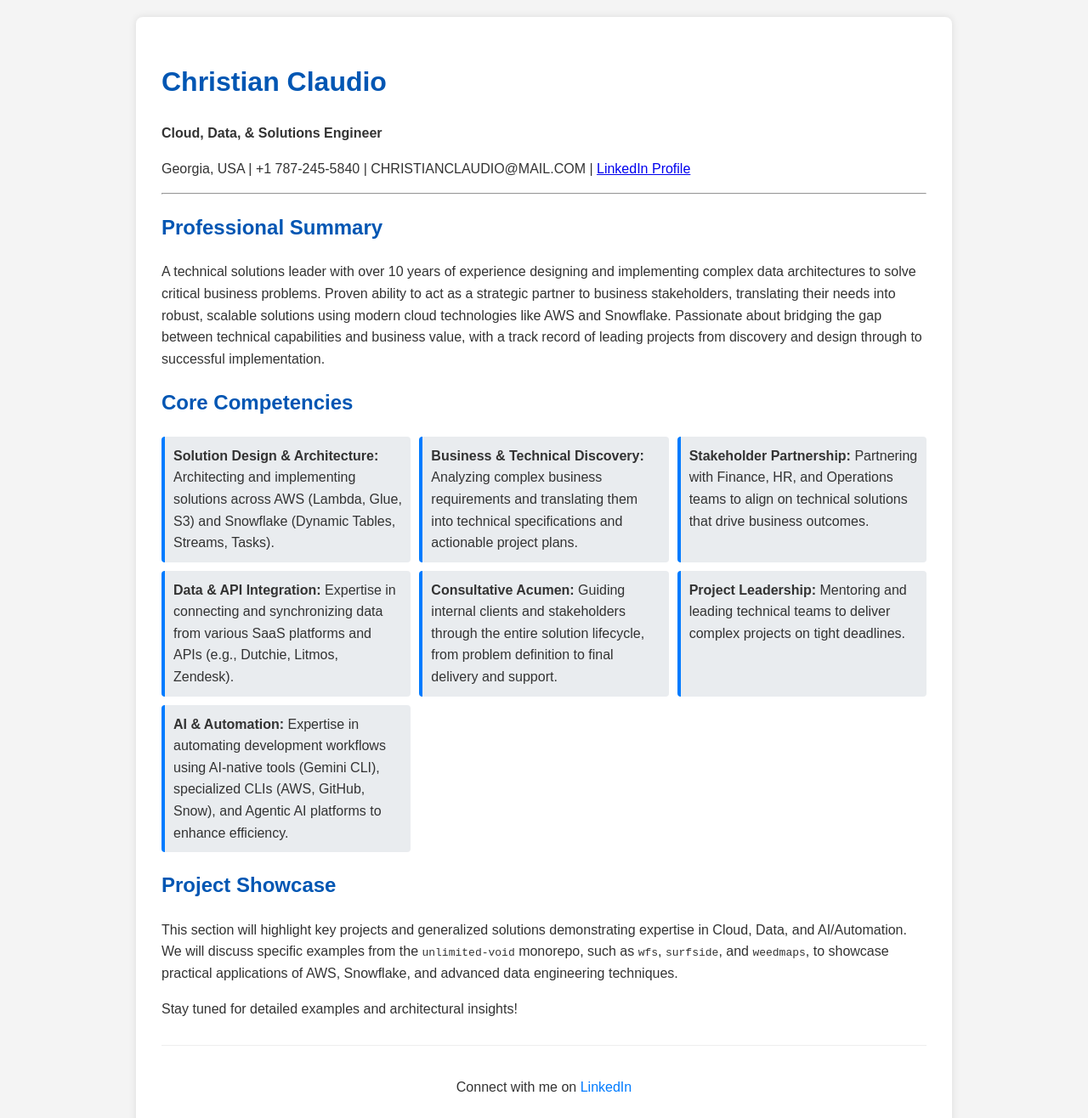
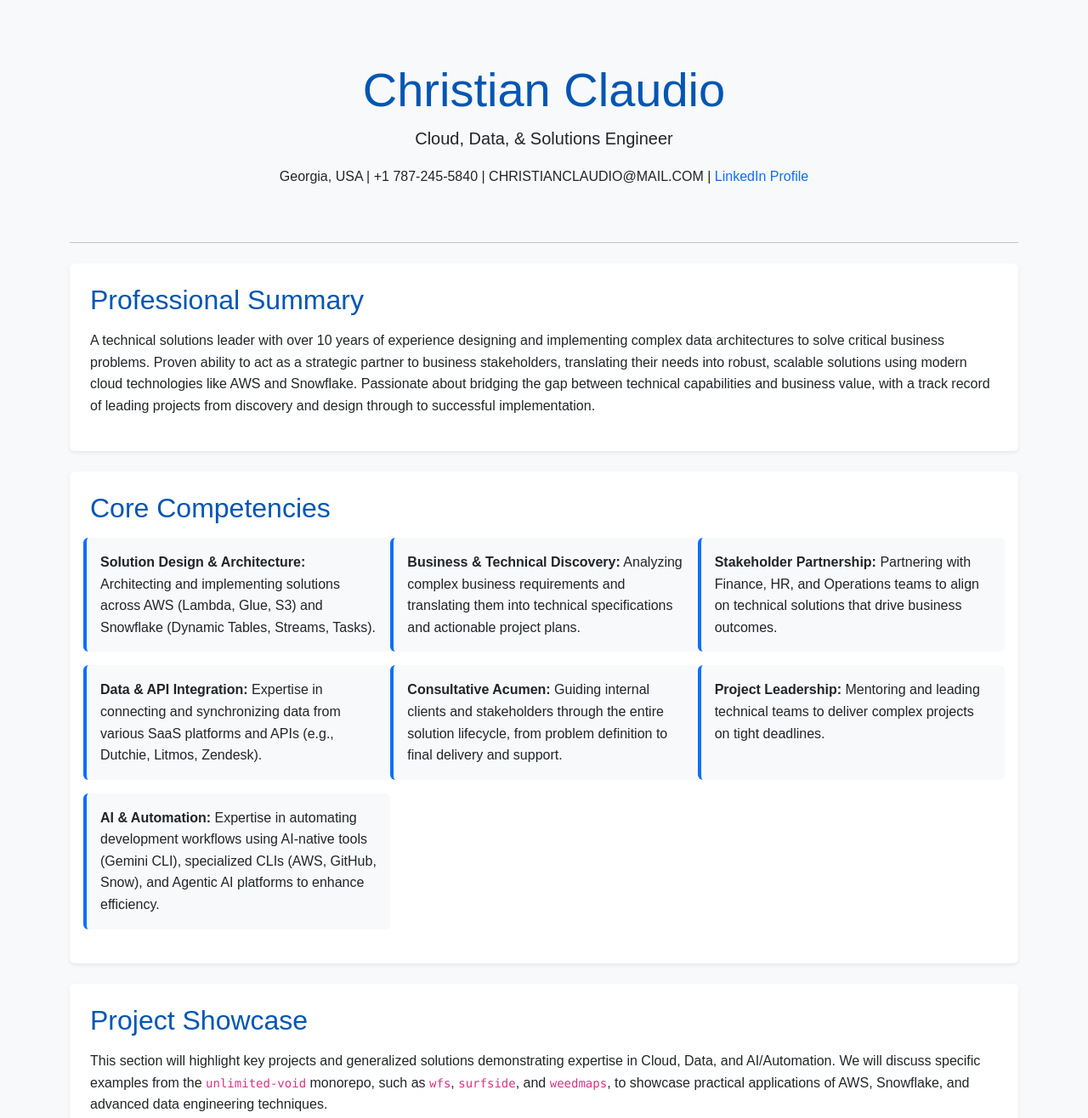
Before and after one commit to christianclaudio/christianclaudio.github.io, a plain HTML site: page index.html in a window 1280 px wide. Shown: the top 1316 px of the page at 85% size. Drawn offline with nearby package versions, Linux system fonts and the light colour scheme.

Commit message:
Integrate Bootstrap for improved design and responsiveness

```diff
--- a/index.html
+++ b/index.html
@@ -4,101 +4,75 @@
     <meta charset="UTF-8">
     <meta name="viewport" content="width=device-width, initial-scale=1.0">
     <title>Christian Claudio - Cloud, Data, & Solutions Engineer</title>
+    <!-- Bootstrap CSS -->
+    <link href="https://cdn.jsdelivr.net/npm/bootstrap@5.3.3/dist/css/bootstrap.min.css" rel="stylesheet" integrity="sha384-QWTKZyjpPEjISv5WaRU9OFeRpok6YctnYmDr5pNlyT2bRjXh0JMhjY6hW+ALEwIH" crossorigin="anonymous">
+    <!-- Custom CSS (after Bootstrap to override or add specific styles) -->
     <style>
         body {
             font-family: Arial, sans-serif;
             line-height: 1.6;
-            margin: 0;
-            padding: 20px;
-            background-color: #f4f4f4;
-            color: #333;
-        }
-        .container {
-            max-width: 900px;
-            margin: auto;
-            background: #fff;
-            padding: 30px;
-            border-radius: 8px;
-            box-shadow: 0 0 10px rgba(0,0,0,0.1);
+            background-color: #f8f9fa; /* Light gray background */
+            color: #212529; /* Dark text */
         }
         h1, h2, h3 {
             color: #0056b3;
         }
-        .section {
-            margin-bottom: 20px;
-        }
+        /* Custom adjustments for competencies list */
         .competencies ul {
             list-style: none;
             padding: 0;
-            display: grid;
-            grid-template-columns: repeat(auto-fit, minmax(250px, 1fr));
-            gap: 10px;
         }
         .competencies li {
-            background: #e9ecef;
-            padding: 10px;
-            border-left: 4px solid #007bff;
-            border-radius: 4px;
+            /* Bootstrap classes will handle most of this, but keeping for specific overrides if needed */
+            /* background: #e9ecef; */
+            /* border-left: 4px solid #007bff; */
         }
         .project-details ul {
             list-style: disc;
             margin-left: 20px;
         }
-        .project-details p {
-            margin-bottom: 5px;
-        }
-        .contact-info {
-            text-align: center;
-            margin-top: 30px;
-            padding-top: 20px;
-            border-top: 1px solid #eee;
-        }
-        .contact-info a {
-            color: #007bff;
-            text-decoration: none;
-        }
-        .contact-info a:hover {
-            text-decoration: underline;
-        }
     </style>
 </head>
 <body>
-    <div class="container">
-        <header>
-            <h1>Christian Claudio</h1>
-            <p><strong>Cloud, Data, & Solutions Engineer</strong></p>
-            <p>Georgia, USA | +1 787-245-5840 | CHRISTIANCLAUDIO@MAIL.COM | <a href="https://www.linkedin.com/in/christianjct" target="_blank">LinkedIn Profile</a></p>
+    <div class="container my-5">
+        <header class="text-center py-4">
+            <h1 class="display-4">Christian Claudio</h1>
+            <p class="lead"><strong>Cloud, Data, & Solutions Engineer</strong></p>
+            <p>Georgia, USA | +1 787-245-5840 | CHRISTIANCLAUDIO@MAIL.COM | <a href="https://www.linkedin.com/in/christianjct" target="_blank" class="text-decoration-none">LinkedIn Profile</a></p>
         </header>
 
-        <hr>
+        <hr class="my-4">
 
-        <section class="section">
-            <h2>Professional Summary</h2>
+        <section class="section my-4 p-4 bg-white rounded shadow-sm">
+            <h2 class="mb-3">Professional Summary</h2>
             <p>A technical solutions leader with over 10 years of experience designing and implementing complex data architectures to solve critical business problems. Proven ability to act as a strategic partner to business stakeholders, translating their needs into robust, scalable solutions using modern cloud technologies like AWS and Snowflake. Passionate about bridging the gap between technical capabilities and business value, with a track record of leading projects from discovery and design through to successful implementation.</p>
         </section>
 
-        <section class="section competencies">
-            <h2>Core Competencies</h2>
-            <ul>
-                <li><strong>Solution Design & Architecture:</strong> Architecting and implementing solutions across AWS (Lambda, Glue, S3) and Snowflake (Dynamic Tables, Streams, Tasks).</li>
-                <li><strong>Business & Technical Discovery:</strong> Analyzing complex business requirements and translating them into technical specifications and actionable project plans.</li>
-                <li><strong>Stakeholder Partnership:</strong> Partnering with Finance, HR, and Operations teams to align on technical solutions that drive business outcomes.</li>
-                <li><strong>Data & API Integration:</strong> Expertise in connecting and synchronizing data from various SaaS platforms and APIs (e.g., Dutchie, Litmos, Zendesk).</li>
-                <li><strong>Consultative Acumen:</strong> Guiding internal clients and stakeholders through the entire solution lifecycle, from problem definition to final delivery and support.</li>
-                <li><strong>Project Leadership:</strong> Mentoring and leading technical teams to deliver complex projects on tight deadlines.</li>
-                <li><strong>AI & Automation:</strong> Expertise in automating development workflows using AI-native tools (Gemini CLI), specialized CLIs (AWS, GitHub, Snow), and Agentic AI platforms to enhance efficiency.</li>
+        <section class="section competencies my-4 p-4 bg-white rounded shadow-sm">
+            <h2 class="mb-3">Core Competencies</h2>
+            <ul class="row g-3">
+                <li class="col-md-6 col-lg-4 p-3 border-start border-primary border-4 rounded bg-light"><strong>Solution Design & Architecture:</strong> Architecting and implementing solutions across AWS (Lambda, Glue, S3) and Snowflake (Dynamic Tables, Streams, Tasks).</li>
+                <li class="col-md-6 col-lg-4 p-3 border-start border-primary border-4 rounded bg-light"><strong>Business & Technical Discovery:</strong> Analyzing complex business requirements and translating them into technical specifications and actionable project plans.</li>
+                <li class="col-md-6 col-lg-4 p-3 border-start border-primary border-4 rounded bg-light"><strong>Stakeholder Partnership:</strong> Partnering with Finance, HR, and Operations teams to align on technical solutions that drive business outcomes.</li>
+                <li class="col-md-6 col-lg-4 p-3 border-start border-primary border-4 rounded bg-light"><strong>Data & API Integration:</strong> Expertise in connecting and synchronizing data from various SaaS platforms and APIs (e.g., Dutchie, Litmos, Zendesk).</li>
+                <li class="col-md-6 col-lg-4 p-3 border-start border-primary border-4 rounded bg-light"><strong>Consultative Acumen:</strong> Guiding internal clients and stakeholders through the entire solution lifecycle, from problem definition to final delivery and support.</li>
+                <li class="col-md-6 col-lg-4 p-3 border-start border-primary border-4 rounded bg-light"><strong>Project Leadership:</strong> Mentoring and leading technical teams to deliver complex projects on tight deadlines.</li>
+                <li class="col-md-6 col-lg-4 p-3 border-start border-primary border-4 rounded bg-light"><strong>AI & Automation:</strong> Expertise in automating development workflows using AI-native tools (Gemini CLI), specialized CLIs (AWS, GitHub, Snow), and Agentic AI platforms to enhance efficiency.</li>
             </ul>
         </section>
 
-        <section class="section project-details">
-            <h2>Project Showcase</h2>
+        <section class="section project-details my-4 p-4 bg-white rounded shadow-sm">
+            <h2 class="mb-3">Project Showcase</h2>
             <p>This section will highlight key projects and generalized solutions demonstrating expertise in Cloud, Data, and AI/Automation. We will discuss specific examples from the <code>unlimited-void</code> monorepo, such as <code>wfs</code>, <code>surfside</code>, and <code>weedmaps</code>, to showcase practical applications of AWS, Snowflake, and advanced data engineering techniques.</p>
             <p>Stay tuned for detailed examples and architectural insights!</p>
         </section>
 
-        <footer class="contact-info">
-            <p>Connect with me on <a href="https://www.linkedin.com/in/christianjct" target="_blank">LinkedIn</a></p>
+        <footer class="contact-info py-3 mt-5 border-top text-center">
+            <p>Connect with me on <a href="https://www.linkedin.com/in/christianjct" target="_blank" class="text-decoration-none">LinkedIn</a></p>
         </footer>
     </div>
+
+    <!-- Bootstrap Bundle with Popper -->
+    <script src="https://cdn.jsdelivr.net/npm/bootstrap@5.3.3/dist/js/bootstrap.bundle.min.js" integrity="sha384-YvpcrYf0tY3lHB60NNkmXc5s9fDVZLESaAA55NDzOxhy9GkcIdslK1eN7N6jIeHz" crossorigin="anonymous"></script>
 </body>
 </html>
```
